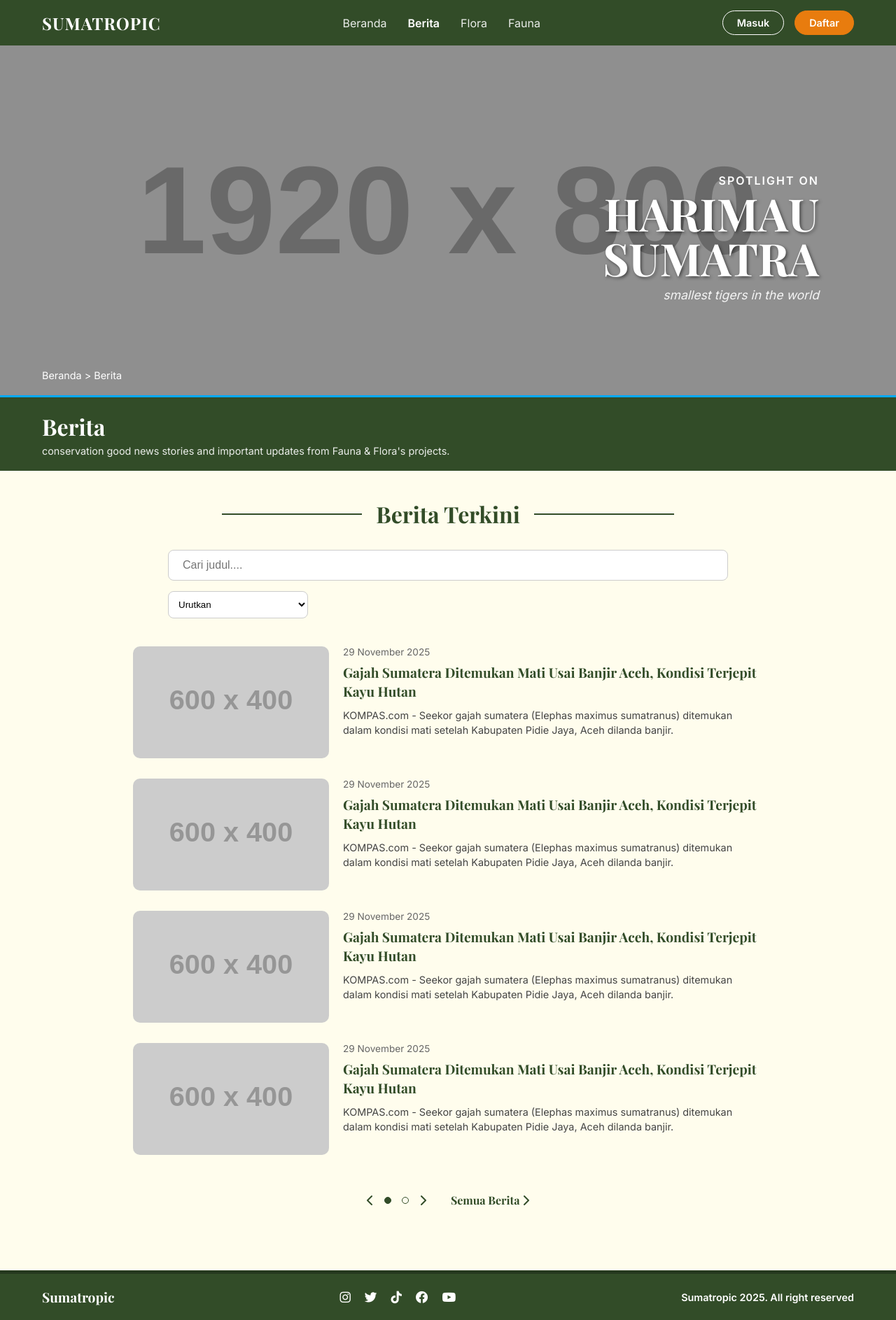
After one commit to CodeByOnion/Sumatropic-praktikum-pemweb, a PHP site: page /berita.php in a window 1280 px wide. The commit adds this page. Shown: the whole page at 70% size. Run offline with PHP 8.4, Linux system fonts and the light colour scheme; grey boxes labelled with a size stand in for pictures from a placeholder-image service; some libraries are stand-ins or nearby versions.

Commit message:
Nambahin berita

```diff
--- /dev/null
+++ b/assets/css/styleberita.css
@@ -0,0 +1,410 @@
+/* RESET & VARIABLES */
+:root {
+    --primary-green: #324c28; /* Hijau tua header/footer */
+    --secondary-green: #3e5e32; /* Hijau sedikit lebih terang */
+    --accent-orange: #e87c0e; /* Warna tombol daftar */
+    --bg-cream: #fffded; /* Warna background utama */
+    --text-dark: #333333;
+    --text-light: #ffffff;
+    --font-serif: 'Playfair Display', serif;
+    --font-sans: 'Inter', sans-serif;
+}
+
+* {
+    margin: 0;
+    padding: 0;
+    box-sizing: border-box;
+}
+
+body {
+    background-color: var(--bg-cream);
+    font-family: var(--font-sans);
+    color: var(--text-dark);
+}
+
+a {
+    text-decoration: none;
+    color: inherit;
+}
+
+ul {
+    list-style: none;
+}
+
+.container {
+    max-width: 1200px;
+    margin: 0 auto;
+    padding: 0 20px;
+}
+
+/* NAVBAR */
+.navbar {
+    background-color: var(--primary-green);
+    padding: 15px 0;
+    color: var(--text-light);
+}
+
+.nav-container {
+    display: flex;
+    justify-content: space-between;
+    align-items: center;
+}
+
+.logo {
+    font-family: var(--font-serif);
+    font-size: 1.5rem;
+    font-weight: bold;
+    color: var(--text-light);
+    letter-spacing: 1px;
+}
+
+.nav-links {
+    display: flex;
+    gap: 30px;
+}
+
+.nav-links a {
+    color: var(--text-light);
+    font-size: 1rem;
+    opacity: 0.9;
+    transition: 0.3s;
+}
+
+.nav-links a:hover, .nav-links a.active {
+    opacity: 1;
+    font-weight: 600;
+}
+
+.auth-buttons {
+    display: flex;
+    gap: 15px;
+}
+
+.btn {
+    padding: 8px 20px;
+    border-radius: 20px;
+    font-size: 0.9rem;
+    font-weight: 600;
+    transition: 0.3s;
+}
+
+.btn-outline {
+    border: 1px solid var(--text-light);
+    color: var(--text-light);
+}
+
+.btn-outline:hover {
+    background-color: rgba(255,255,255,0.1);
+}
+
+.btn-fill {
+    background-color: var(--accent-orange);
+    color: var(--text-light);
+    border: 1px solid var(--accent-orange);
+}
+
+.btn-fill:hover {
+    background-color: #cf6d0a;
+}
+
+/* HERO SECTION */
+.hero {
+    /* Ganti URL ini dengan gambar Harimau kamu */
+    background: url('https://placehold.co/1920x800/222/999?text=Tiger+Image') no-repeat center center/cover;
+    height: 500px;
+    position: relative;
+    display: flex;
+    align-items: center;
+}
+
+.hero-overlay {
+    position: absolute;
+    top: 0;
+    left: 0;
+    width: 100%;
+    height: 100%;
+    background: rgba(0, 0, 0, 0.3); /* Gelapkan gambar sedikit supaya teks terbaca */
+}
+
+.hero-content {
+    position: relative;
+    width: 100%;
+    height: 100%;
+    display: flex;
+    flex-direction: column;
+    justify-content: center;
+    align-items: flex-end; /* Teks di kanan */
+}
+
+.hero-text {
+    text-align: right;
+    color: var(--text-light);
+    margin-right: 50px;
+    margin-top: 50px;
+}
+
+.hero-text .subtitle {
+    font-size: 1rem;
+    letter-spacing: 2px;
+    font-weight: 600;
+    margin-bottom: 5px;
+}
+
+.hero-text h1 {
+    font-family: var(--font-serif);
+    font-size: 4rem;
+    line-height: 1;
+    margin-bottom: 10px;
+    text-shadow: 2px 2px 4px rgba(0,0,0,0.5);
+}
+
+.hero-text .small-desc {
+    font-style: italic;
+    font-size: 1.1rem;
+    opacity: 0.9;
+}
+
+.breadcrumbs {
+    position: absolute;
+    bottom: 20px;
+    left: 20px;
+    color: var(--text-light);
+    font-size: 0.9rem;
+}
+
+/* PAGE HEADER STRIP (Hijau di bawah hero) */
+.page-header-strip {
+    background-color: var(--primary-green);
+    color: var(--text-light);
+    padding: 20px 0;
+    border-top: 3px solid #00aaff; /* Garis biru tipis seperti di gambar */
+}
+
+.page-header-strip h2 {
+    font-family: var(--font-serif);
+    font-size: 2rem;
+    margin-bottom: 5px;
+}
+
+.page-header-strip p {
+    font-size: 0.9rem;
+    opacity: 0.9;
+}
+
+/* MAIN CONTENT */
+.main-content {
+    padding: 40px 20px;
+}
+
+/* Section Header (Berita Terkini dengan garis) */
+.section-header {
+    text-align: center;
+    margin-bottom: 30px;
+}
+
+.title-with-lines {
+    display: flex;
+    align-items: center;
+    justify-content: center;
+    font-family: var(--font-serif);
+    font-size: 2rem;
+    color: var(--primary-green);
+    font-weight: bold;
+}
+
+.title-with-lines::before,
+.title-with-lines::after {
+    content: "";
+    flex: 1;
+    height: 2px;
+    background-color: var(--primary-green);
+    margin: 0 20px;
+    max-width: 200px; /* Batasi panjang garis */
+}
+
+/* Filters (Search & Sort) */
+.filters {
+    max-width: 800px;
+    margin: 0 auto 40px auto;
+    display: flex;
+    flex-direction: column;
+    gap: 15px;
+}
+
+.search-input {
+    width: 100%;
+    padding: 12px 20px;
+    border: 1px solid #ccc;
+    border-radius: 8px;
+    font-size: 1rem;
+    outline: none;
+}
+
+.sort-wrapper {
+    width: 200px;
+}
+
+.sort-select {
+    width: 100%;
+    padding: 10px;
+    border: 1px solid #ccc;
+    border-radius: 8px;
+    background-color: white;
+    cursor: pointer;
+    outline: none;
+}
+
+/* NEWS LIST */
+.news-list {
+    max-width: 900px;
+    margin: 0 auto;
+    display: flex;
+    flex-direction: column;
+    gap: 25px;
+}
+
+.news-card {
+    display: flex;
+    gap: 20px;
+    align-items: flex-start;
+}
+
+.news-image img {
+    width: 280px;
+    height: 160px;
+    object-fit: cover;
+    border-radius: 10px;
+    filter: grayscale(100%); /* Membuat gambar hitam putih seperti contoh */
+    transition: 0.3s;
+}
+
+.news-card:hover .news-image img {
+    filter: grayscale(0%); /* Warna muncul saat hover */
+}
+
+.news-details {
+    flex: 1;
+}
+
+.news-date {
+    display: block;
+    font-size: 0.85rem;
+    color: #666;
+    margin-bottom: 8px;
+}
+
+.news-details h4 a {
+    font-family: var(--font-serif);
+    font-size: 1.2rem;
+    color: var(--primary-green);
+    font-weight: bold;
+    line-height: 1.4;
+    transition: 0.2s;
+}
+
+.news-details h4 a:hover {
+    color: var(--accent-orange);
+}
+
+.news-excerpt {
+    font-size: 0.9rem;
+    color: #444;
+    margin-top: 10px;
+    line-height: 1.5;
+}
+
+/* PAGINATION */
+.pagination {
+    display: flex;
+    justify-content: center;
+    align-items: center;
+    gap: 15px;
+    margin-top: 50px;
+    color: var(--primary-green);
+}
+
+.pagination .dot {
+    width: 10px;
+    height: 10px;
+    border: 1px solid var(--primary-green);
+    border-radius: 50%;
+}
+
+.pagination .dot.active {
+    background-color: var(--primary-green);
+}
+
+.view-all {
+    font-weight: bold;
+    margin-left: 20px;
+    font-family: var(--font-serif);
+}
+
+/* FOOTER */
+.footer {
+    background-color: var(--primary-green);
+    color: var(--text-light);
+    padding: 20px 0;
+    margin-top: 50px;
+    border-top: 5px solid #25381e;
+}
+
+.footer-content {
+    display: flex;
+    justify-content: space-between;
+    align-items: center;
+}
+
+.footer-left h3 {
+    font-family: var(--font-serif);
+    font-size: 1.2rem;
+}
+
+.footer-center {
+    display: flex;
+    gap: 20px;
+}
+
+.footer-center a {
+    font-size: 1.1rem;
+    transition: 0.3s;
+}
+
+.footer-center a:hover {
+    color: var(--accent-orange);
+}
+
+.footer-right p {
+    font-size: 0.9rem;
+    font-weight: bold;
+}
+
+/* RESPONSIVE */
+@media (max-width: 768px) {
+    .nav-links {
+        display: none; /* Sembunyikan menu di HP untuk simplifikasi */
+    }
+
+    .hero {
+        height: 300px;
+    }
+
+    .hero-text h1 {
+        font-size: 2.5rem;
+    }
+
+    .news-card {
+        flex-direction: column;
+    }
+
+    .news-image img {
+        width: 100%;
+        height: auto;
+    }
+
+    .footer-content {
+        flex-direction: column;
+        gap: 20px;
+        text-align: center;
+    }
+}
--- /dev/null
+++ b/berita.php
@@ -0,0 +1,153 @@
+<!DOCTYPE html>
+<html lang="id">
+<head>
+    <meta charset="UTF-8">
+    <meta name="viewport" content="width=device-width, initial-scale=1.0">
+    <title>Sumatropic - Berita</title>
+    <link href="https://fonts.googleapis.com/css2?family=Playfair+Display:wght@400;700&family=Inter:wght@400;600&display=swap" rel="stylesheet">
+    <link rel="stylesheet" href="assets/css/styleberita.css">
+    <link rel="stylesheet" href="https://cdnjs.cloudflare.com/ajax/libs/font-awesome/6.0.0/css/all.min.css">
+</head>
+<body>
+
+    <nav class="navbar">
+        <div class="container nav-container">
+            <a href="#" class="logo">SUMATROPIC</a>
+            <ul class="nav-links">
+                <li><a href="#">Beranda</a></li>
+                <li><a href="#" class="active">Berita</a></li>
+                <li><a href="#">Flora</a></li>
+                <li><a href="#">Fauna</a></li>
+            </ul>
+            <div class="auth-buttons">
+                <a href="#" class="btn btn-outline">Masuk</a>
+                <a href="#" class="btn btn-fill">Daftar</a>
+            </div>
+        </div>
+    </nav>
+
+    <header class="hero">
+        <div class="hero-overlay"></div>
+        <div class="container hero-content">
+            <div class="hero-text">
+                <p class="subtitle">SPOTLIGHT ON</p>
+                <h1>HARIMAU<br>SUMATRA</h1>
+                <p class="small-desc">smallest tigers in the world</p>
+            </div>
+            <div class="breadcrumbs">
+                <span>Beranda > Berita</span>
+            </div>
+        </div>
+    </header>
+
+    <section class="page-header-strip">
+        <div class="container">
+            <h2>Berita</h2>
+            <p>conservation good news stories and important updates from Fauna & Flora's projects.</p>
+        </div>
+    </section>
+
+    <main class="container main-content">
+
+        <div class="section-header">
+            <h3 class="title-with-lines">Berita Terkini</h3>
+        </div>
+
+        <div class="filters">
+            <input type="text" placeholder="Cari judul...." class="search-input">
+            <div class="sort-wrapper">
+                <select class="sort-select">
+                    <option value="" disabled selected>Urutkan</option>
+                    <option value="terbaru">Terbaru</option>
+                    <option value="terlama">Terlama</option>
+                    <option value="flora">Flora</option>
+                    <option value="fauna">Fauna</option>
+                </select>
+            </div>
+        </div>
+
+        <div class="news-list">
+
+            <article class="news-card">
+                <div class="news-image">
+                    <img src="https://placehold.co/600x400/gray/white?text=Gajah+Mati" alt="Gajah Sumatera">
+                </div>
+                <div class="news-details">
+                    <span class="news-date">29 November 2025</span>
+                    <h4><a href="#">Gajah Sumatera Ditemukan Mati Usai Banjir Aceh, Kondisi Terjepit Kayu Hutan</a></h4>
+                    <p class="news-excerpt">
+                        KOMPAS.com - Seekor gajah sumatera (Elephas maximus sumatranus) ditemukan dalam kondisi mati setelah Kabupaten Pidie Jaya, Aceh dilanda banjir.
+                    </p>
+                </div>
+            </article>
+
+            <article class="news-card">
+                <div class="news-image">
+                    <img src="https://placehold.co/600x400/gray/white?text=Gajah+Mati" alt="Gajah Sumatera">
+                </div>
+                <div class="news-details">
+                    <span class="news-date">29 November 2025</span>
+                    <h4><a href="#">Gajah Sumatera Ditemukan Mati Usai Banjir Aceh, Kondisi Terjepit Kayu Hutan</a></h4>
+                    <p class="news-excerpt">
+                        KOMPAS.com - Seekor gajah sumatera (Elephas maximus sumatranus) ditemukan dalam kondisi mati setelah Kabupaten Pidie Jaya, Aceh dilanda banjir.
+                    </p>
+                </div>
+            </article>
+
+            <article class="news-card">
+                <div class="news-image">
+                    <img src="https://placehold.co/600x400/gray/white?text=Gajah+Mati" alt="Gajah Sumatera">
+                </div>
+                <div class="news-details">
+                    <span class="news-date">29 November 2025</span>
+                    <h4><a href="#">Gajah Sumatera Ditemukan Mati Usai Banjir Aceh, Kondisi Terjepit Kayu Hutan</a></h4>
+                    <p class="news-excerpt">
+                        KOMPAS.com - Seekor gajah sumatera (Elephas maximus sumatranus) ditemukan dalam kondisi mati setelah Kabupaten Pidie Jaya, Aceh dilanda banjir.
+                    </p>
+                </div>
+            </article>
+
+             <article class="news-card">
+                <div class="news-image">
+                    <img src="https://placehold.co/600x400/gray/white?text=Gajah+Mati" alt="Gajah Sumatera">
+                </div>
+                <div class="news-details">
+                    <span class="news-date">29 November 2025</span>
+                    <h4><a href="#">Gajah Sumatera Ditemukan Mati Usai Banjir Aceh, Kondisi Terjepit Kayu Hutan</a></h4>
+                    <p class="news-excerpt">
+                        KOMPAS.com - Seekor gajah sumatera (Elephas maximus sumatranus) ditemukan dalam kondisi mati setelah Kabupaten Pidie Jaya, Aceh dilanda banjir.
+                    </p>
+                </div>
+            </article>
+
+        </div>
+
+        <div class="pagination">
+            <a href="#" class="arrow"><i class="fas fa-chevron-left"></i></a>
+            <span class="dot active"></span>
+            <span class="dot"></span>
+            <a href="#" class="arrow"><i class="fas fa-chevron-right"></i></a>
+            <a href="#" class="view-all">Semua Berita <i class="fas fa-chevron-right"></i></a>
+        </div>
+    </main>
+
+    <footer class="footer">
+        <div class="container footer-content">
+            <div class="footer-left">
+                <h3>Sumatropic</h3>
+            </div>
+            <div class="footer-center">
+                <a href="#"><i class="fab fa-instagram"></i></a>
+                <a href="#"><i class="fab fa-twitter"></i></a>
+                <a href="#"><i class="fab fa-tiktok"></i></a>
+                <a href="#"><i class="fab fa-facebook"></i></a>
+                <a href="#"><i class="fab fa-youtube"></i></a>
+            </div>
+            <div class="footer-right">
+                <p>Sumatropic 2025. All right reserved</p>
+            </div>
+        </div>
+    </footer>
+
+</body>
+</html>
--- a/login_register.php
+++ b/login_register.php
@@ -5,7 +5,7 @@
     <meta charset="UTF-8">
     <meta name="viewport" content="width=device-width, initial-scale=1.0">
     <title>Sumatropic - Masuk & Daftar</title>
-    <link rel="stylesheet" href="assets/css/style.css">
+    <link rel="stylesheet" href="assets/css/stylelogin.css">
     <link rel="stylesheet" href="https://cdnjs.cloudflare.com/ajax/libs/font-awesome/6.0.0/css/all.min.css">
 </head>
 
```
